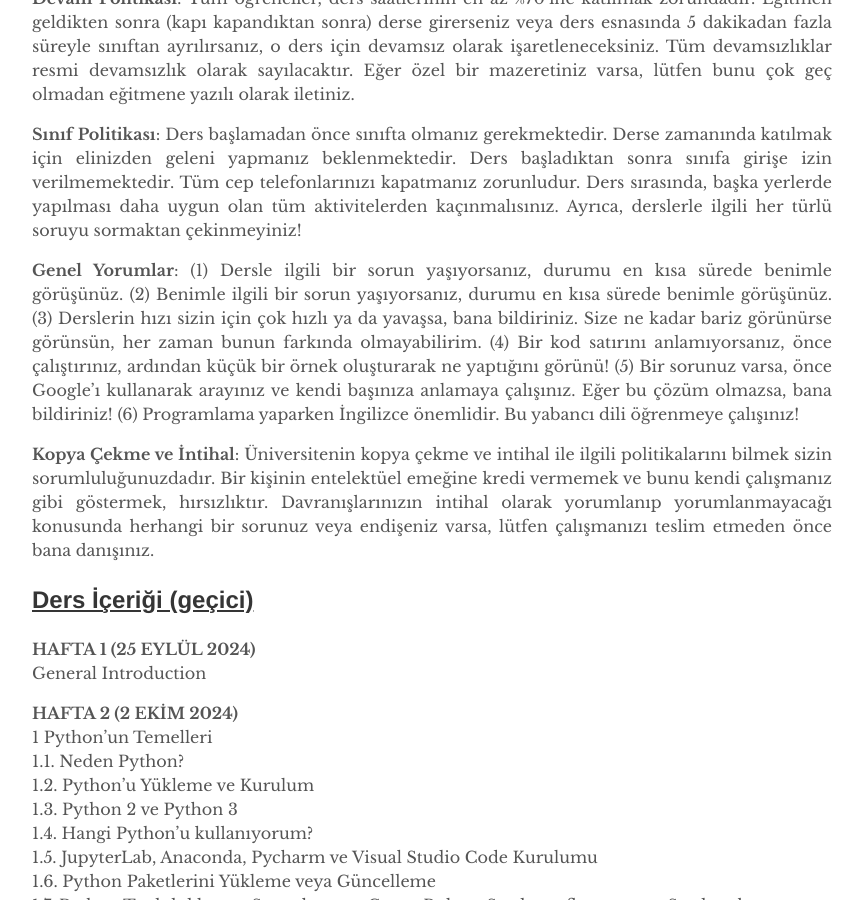
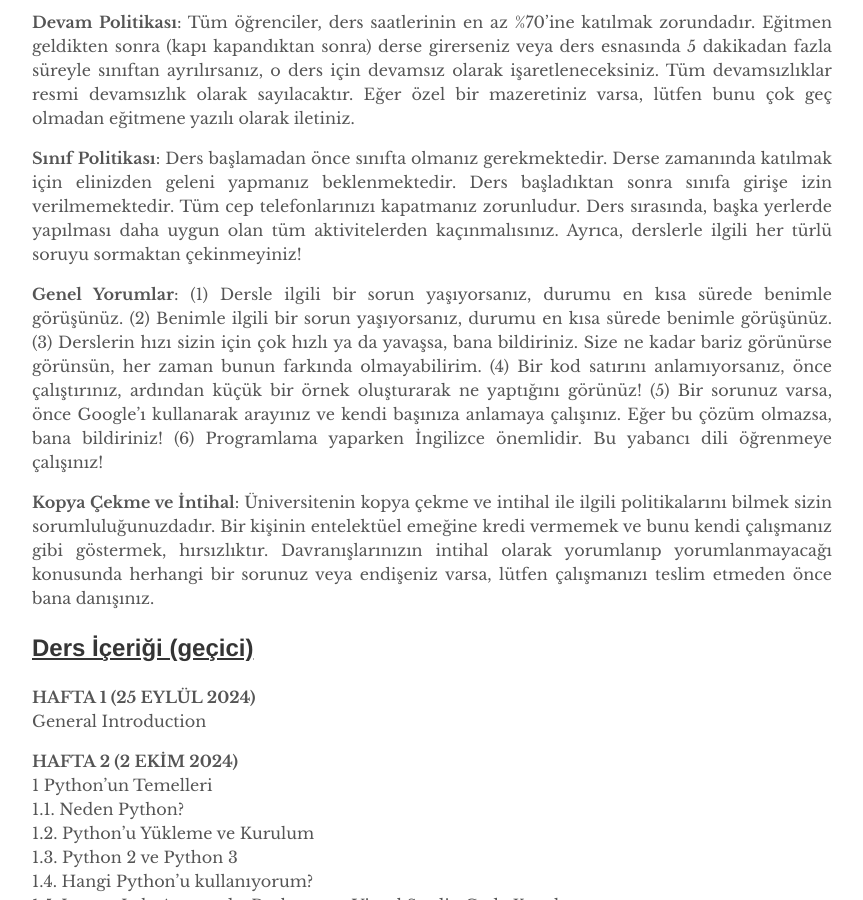
Before and after one commit to mmuratarat/turkish, a Jekyll site: the page built from _pages/fef210_2425fall.md, in a window 1280 px wide and 900 px high, scrolled down 1581 px. Shown: the whole window, without its empty margins (208-1071 px from the left). Built offline with Jekyll 4.4.1, drawn with Linux system fonts in a browser that asks for light colours; nearby versions of some CDN libraries; comment, search, counter and statistics services are not loaded; some of the changed text lies outside the part shown.

Commit message:
Update fef210_2425fall.md

```diff
--- a/_pages/fef210_2425fall.md
+++ b/_pages/fef210_2425fall.md
@@ -60,7 +60,7 @@
 (1) Dersle ilgili bir sorun yaşıyorsanız, durumu en kısa sürede benimle görüşünüz.
 (2) Benimle ilgili bir sorun yaşıyorsanız, durumu en kısa sürede benimle görüşünüz.
 (3) Derslerin hızı sizin için çok hızlı ya da yavaşsa, bana bildiriniz. Size ne kadar bariz görünürse görünsün, her zaman bunun farkında olmayabilirim.
-(4) Bir kod satırını anlamıyorsanız, önce çalıştırınız, ardından küçük bir örnek oluşturarak ne yaptığını görünü!
+(4) Bir kod satırını anlamıyorsanız, önce çalıştırınız, ardından küçük bir örnek oluşturarak ne yaptığını görünüz!
 (5) Bir sorunuz varsa, önce Google'ı kullanarak arayınız ve kendi başınıza anlamaya çalışınız. Eğer bu çözüm olmazsa, bana bildiriniz!
 (6) Programlama yaparken İngilizce önemlidir. Bu yabancı dili öğrenmeye çalışınız!
 
```
Also changed, not shown: other parts of _pages/fef210_2425fall.md (+1 -1 lines).
